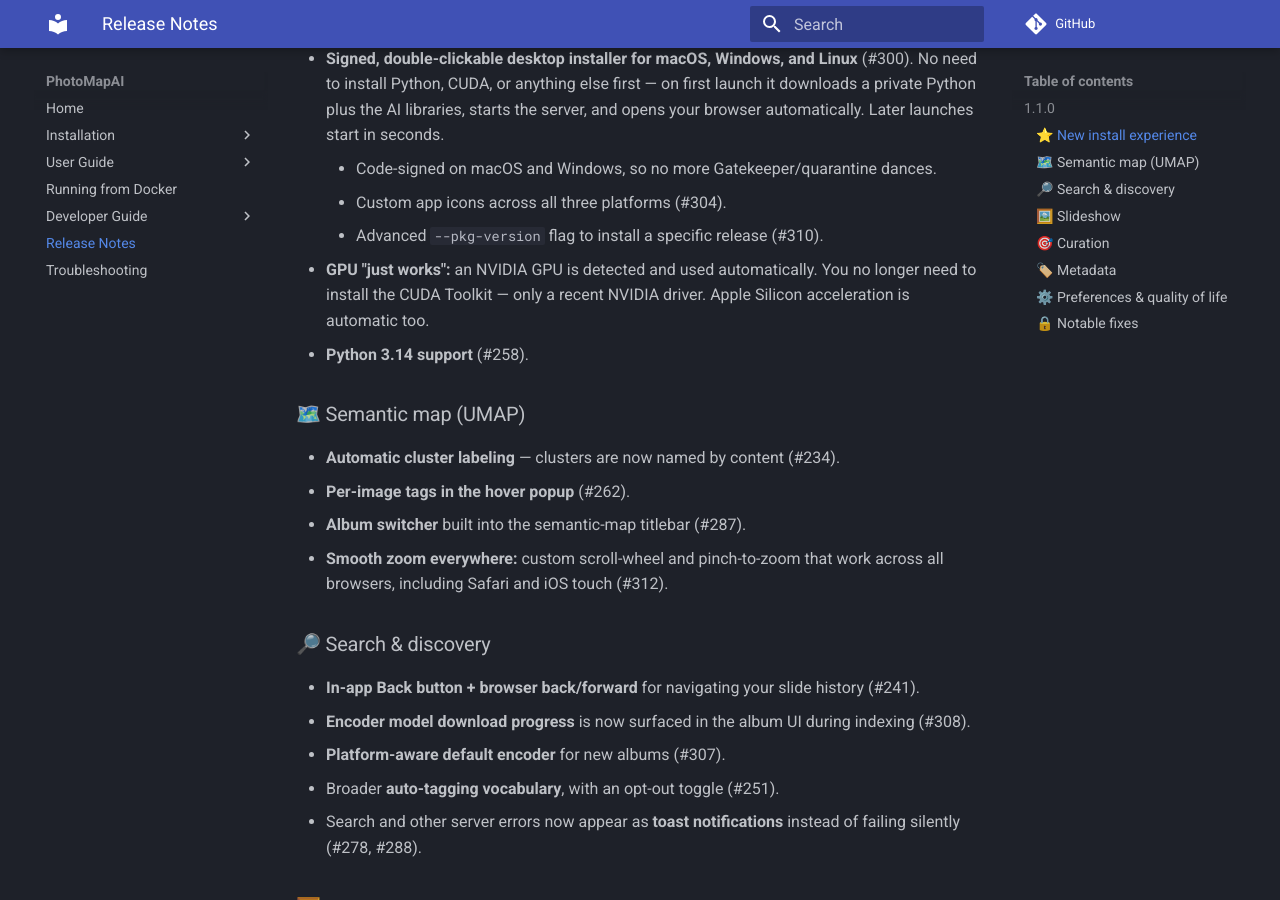
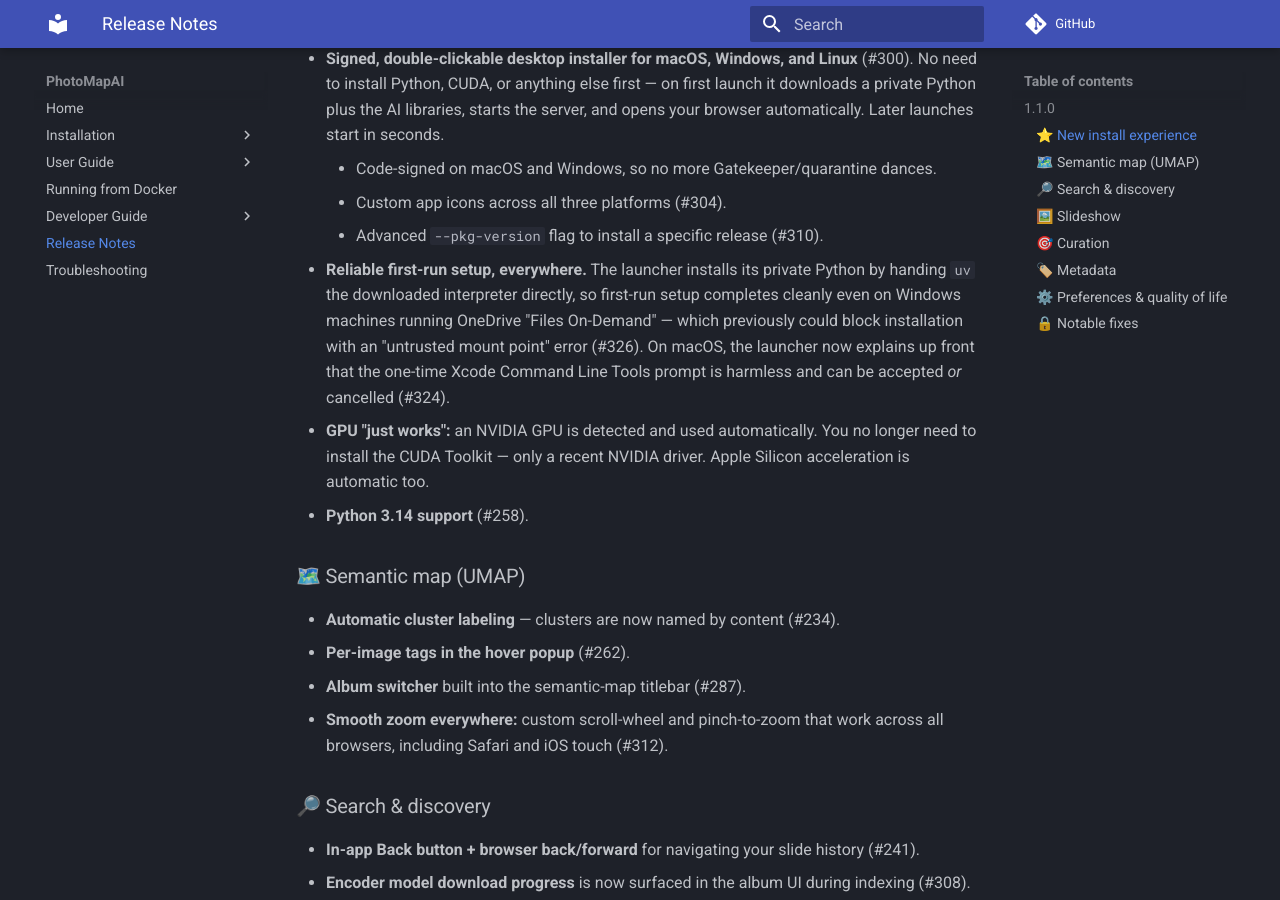
Before and after one commit to lstein/PhotoMapAI, an MkDocs documentation site: the page built from docs/release-notes.md, in a window 1280 px wide and 900 px high, scrolled down 431 px. Built offline with MkDocs 1.6.1 and Material for MkDocs 9.7.7, drawn with Linux system fonts in a browser that asks for light colours; comment, search, counter and statistics services are not loaded.

Commit message:
docs(release): note first-run install reliability fixes (Windows/OneDrive, macOS)
Add a 1.1.0 release-note bullet for the launcher install-reliability work landed
after the notes were first drafted: the Windows/OneDrive 'untrusted mount point'
first-run fix (#326) and the macOS Xcode Command Line Tools prompt guidance
(#324).

Co-Authored-By: Claude Opus 4.8 <noreply@anthropic.com>

```diff
--- a/docs/release-notes.md
+++ b/docs/release-notes.md
@@ -18,6 +18,13 @@ installer** that removes the old "install Python and CUDA first" friction. Since
     - Code-signed on macOS and Windows, so no more Gatekeeper/quarantine dances.
     - Custom app icons across all three platforms (#304).
     - Advanced `--pkg-version` flag to install a specific release (#310).
+- **Reliable first-run setup, everywhere.** The launcher installs its private
+  Python by handing `uv` the downloaded interpreter directly, so first-run setup
+  completes cleanly even on Windows machines running OneDrive "Files On-Demand" —
+  which previously could block installation with an "untrusted mount point"
+  error (#326). On macOS, the launcher now explains up front that the one-time
+  Xcode Command Line Tools prompt is harmless and can be accepted *or* cancelled
+  (#324).
 - **GPU "just works":** an NVIDIA GPU is detected and used automatically. You no
   longer need to install the CUDA Toolkit — only a recent NVIDIA driver. Apple
   Silicon acceleration is automatic too.
```
